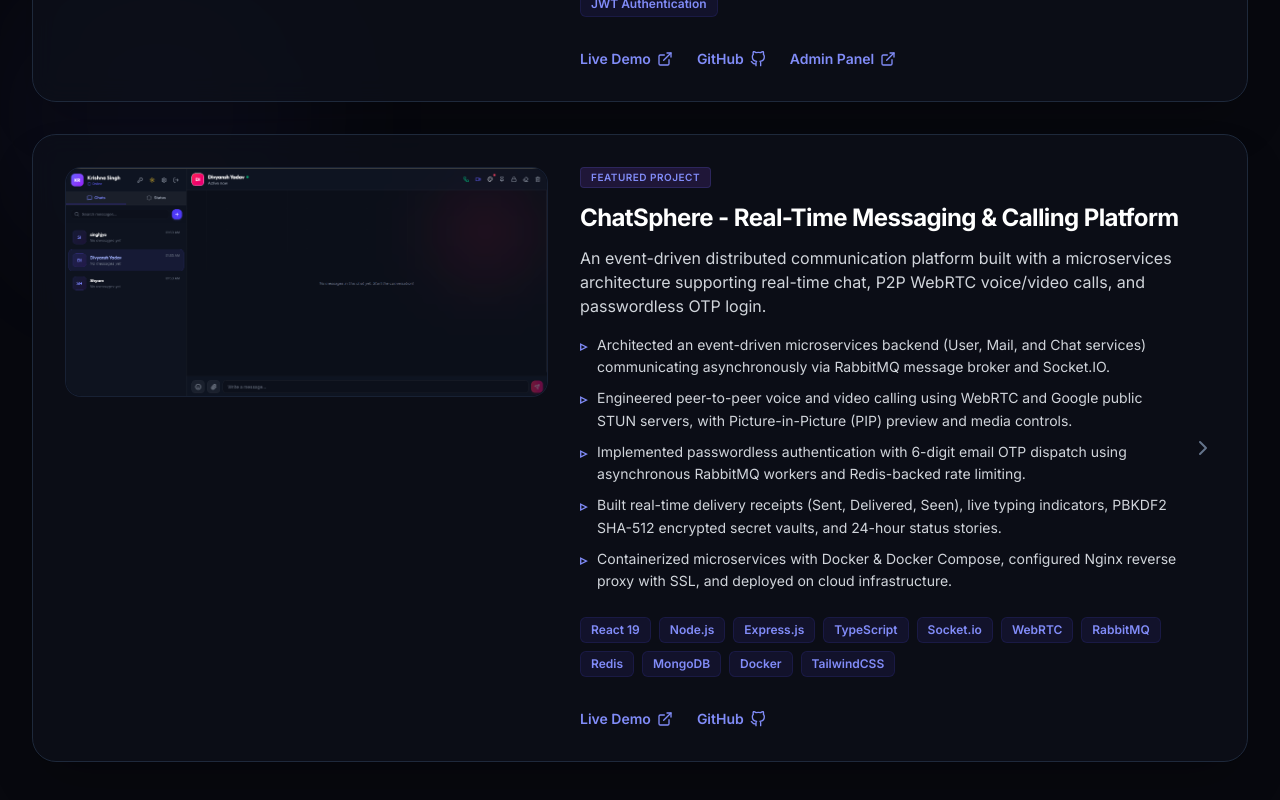
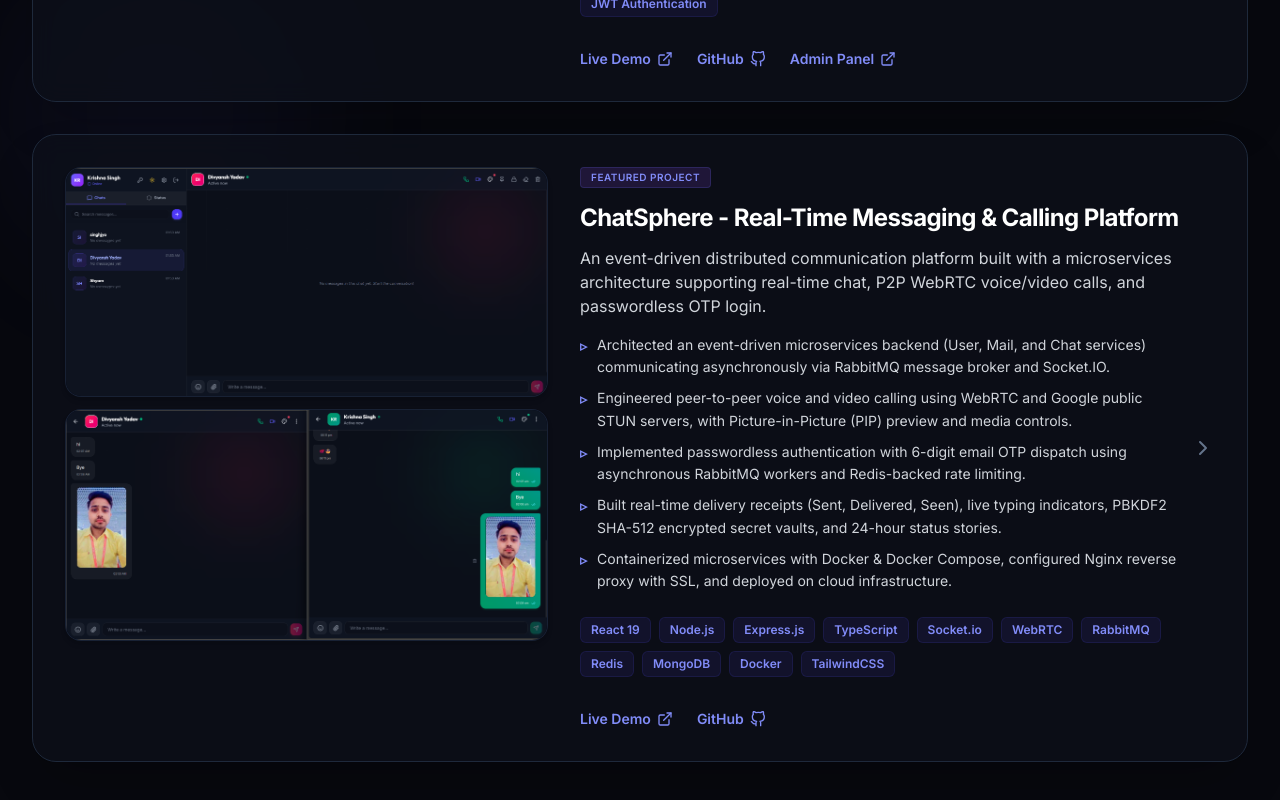
Before and after one commit to Krishnasingh9999/Portfolio, a React (Vite) app: page / in a window 1280 px wide. Shown: the part 3051-3851 px from the top of the page. Built offline with nearby package versions, Linux system fonts and the light colour scheme.

Commit message:
feat: add second chat preview image under chatsphere featured project

```diff
--- a/src/components/FeaturedProject.tsx
+++ b/src/components/FeaturedProject.tsx
@@ -43,12 +43,29 @@ const FeaturedProject: React.FC = () => {
                 className="bg-gray-50/50 dark:bg-[#0d0f1a]/80 backdrop-blur-md border border-gray-200 dark:border-slate-800 rounded-3xl p-6 lg:p-8 flex flex-col lg:flex-row items-center gap-8 relative hover:border-indigo-500/30 dark:hover:border-indigo-500/30 transition-all duration-300 group shadow-lg dark:shadow-2xl"
               >
                 {/* Left Side: Screenshot Image / Visual Banner */}
-                <div className="w-full lg:w-[42%] shrink-0 relative rounded-2xl overflow-hidden border border-gray-200 dark:border-slate-800/80 bg-gray-100 dark:bg-slate-950 flex items-center justify-center self-start">
-                  <img
-                    src={image || "/medidost_landscape.png"}
-                    alt={`${title} Preview`}
-                    className="w-full h-auto object-cover block group-hover:scale-[1.02] transition-transform duration-500 shadow-md"
-                  />
+                <div className="w-full lg:w-[42%] shrink-0 flex flex-col gap-3 self-start">
+                  {project.images && project.images.length > 0 ? (
+                    project.images.map((imgSrc, imgIdx) => (
+                      <div
+                        key={imgIdx}
+                        className="relative rounded-2xl overflow-hidden border border-gray-200 dark:border-slate-800/80 bg-gray-100 dark:bg-slate-950 flex items-center justify-center shadow-md"
+                      >
+                        <img
+                          src={imgSrc}
+                          alt={`${title} Preview ${imgIdx + 1}`}
+                          className="w-full h-auto object-cover block group-hover:scale-[1.02] transition-transform duration-500"
+                        />
+                      </div>
+                    ))
+                  ) : (
+                    <div className="relative rounded-2xl overflow-hidden border border-gray-200 dark:border-slate-800/80 bg-gray-100 dark:bg-slate-950 flex items-center justify-center shadow-md">
+                      <img
+                        src={image || "/medidost_landscape.png"}
+                        alt={`${title} Preview`}
+                        className="w-full h-auto object-cover block group-hover:scale-[1.02] transition-transform duration-500"
+                      />
+                    </div>
+                  )}
                 </div>
 
                 {/* Right Side: Details */}
--- a/src/data/portfolioData.ts
+++ b/src/data/portfolioData.ts
@@ -157,6 +157,7 @@ export const projects: Project[] = [
     github: "https://github.com/Krishnasingh9999/ChatSphere",
     live: "https://chatsphere-live.duckdns.org",
     image: "/chatsphere_landscape.png",
+    images: ["/chatsphere_landscape.png", "/chatsphere_chat_view.png"],
     featured: true
   },
   {
--- a/src/types/index.ts
+++ b/src/types/index.ts
@@ -18,6 +18,7 @@ export interface Project {
   live: string;
   liveAdmin?: string;
   image?: string;
+  images?: string[];
   featured: boolean;
 }
 
```
Also changed, not shown: public/chatsphere_chat_view.png (added).
